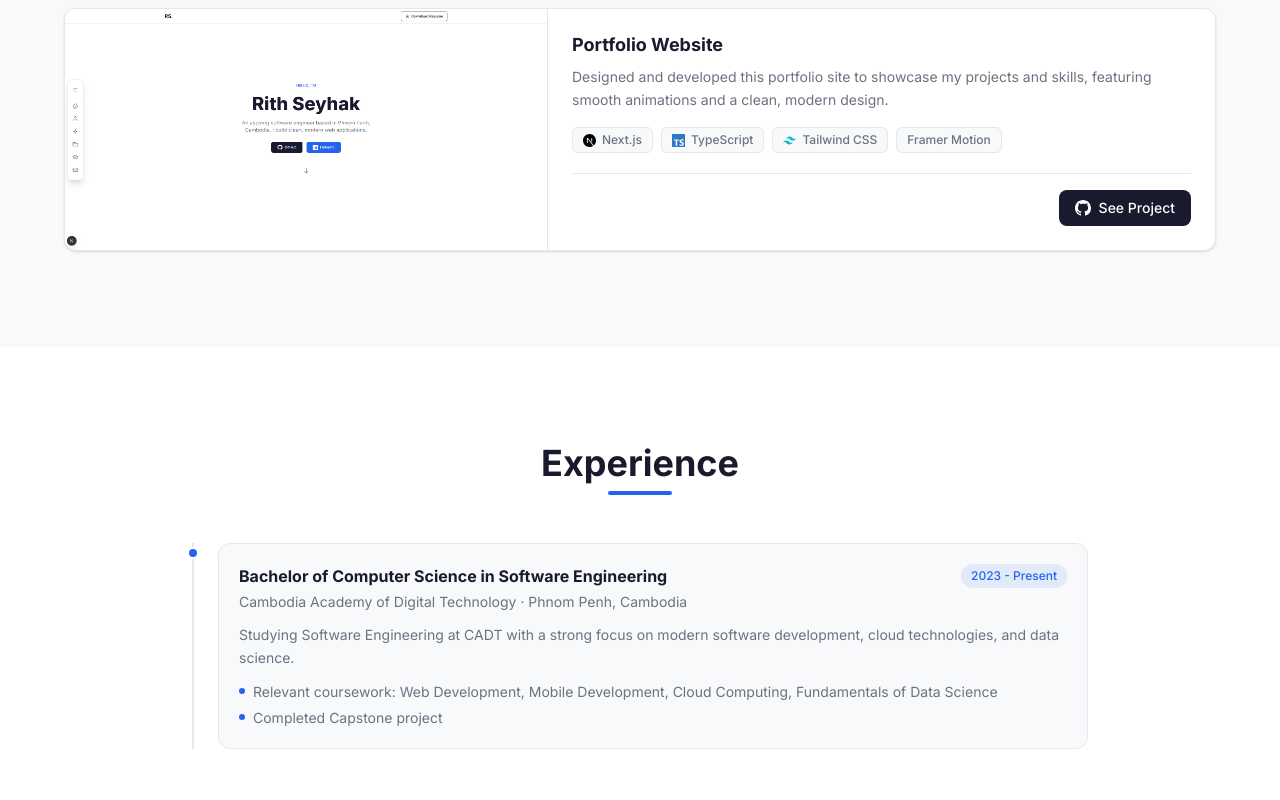
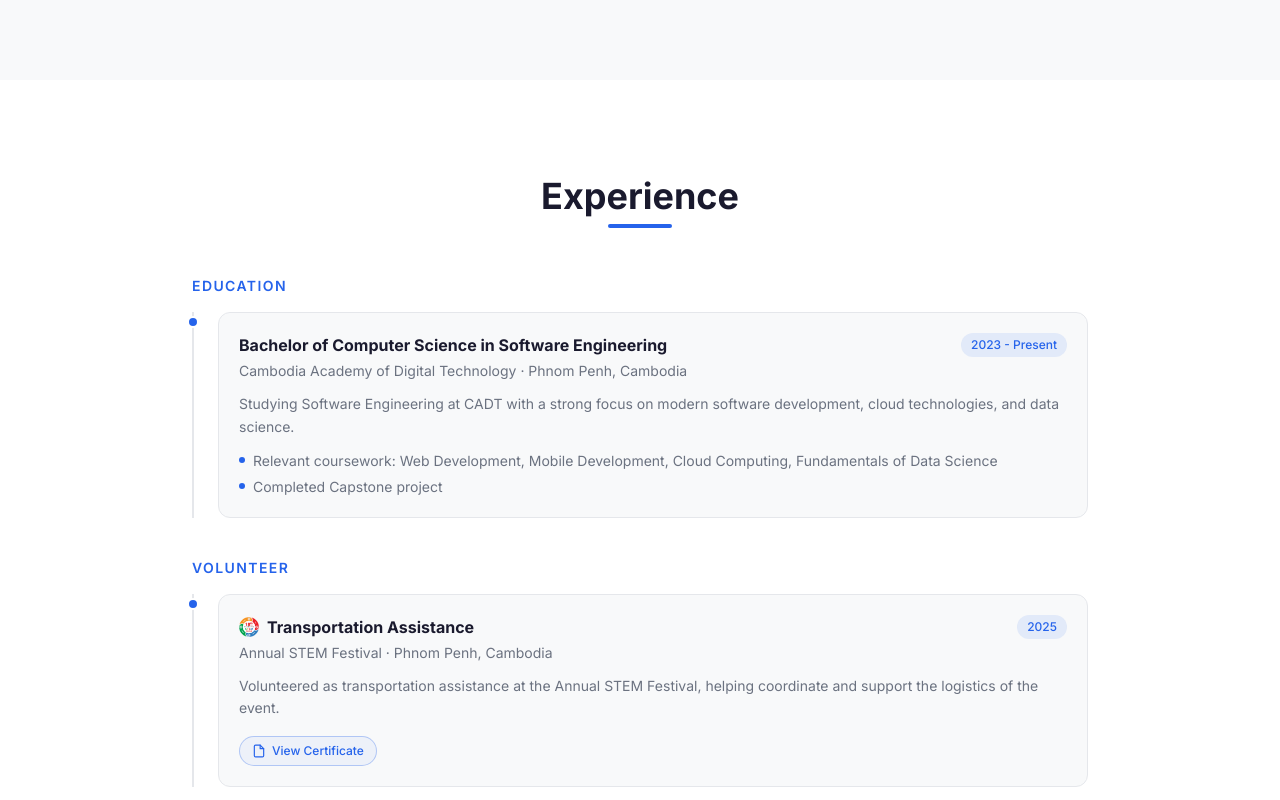
Before and after one commit to KMernDabest/Portfolio.Next, a Next.js app: page / in a window 1280 px wide. Shown: the part 3200-4000 px from the top of the page. Built offline with nearby package versions, Linux system fonts and the light colour scheme.

Commit message:
Added volunteer section

```diff
--- a/app/data/index.ts
+++ b/app/data/index.ts
@@ -107,23 +107,6 @@ export const projects: Project[] = [
     github: "https://github.com/Ra-Fat/Frost-Guard.git",
     featured: true,
   },
-  {
-    id: "portfolio-site",
-    title: "Portfolio Website",
-    summary: "This personal portfolio website built with Next.js and Framer Motion.",
-    description:
-      "Designed and developed this portfolio site to showcase my projects and skills, featuring smooth animations and a clean, modern design.",
-    features: [
-      "Smooth scroll animations",
-      "Responsive design",
-      "Optimized performance",
-      "Clean, modern UI",
-    ],
-    techStack: ["Next.js", "TypeScript", "Tailwind CSS", "Framer Motion"],
-    image: "/photos/portfolio.png",
-    github: "https://github.com/KMernDabest/Portfolio.Next.git",
-    featured: false,
-  },
 ];
 
 export const experiences: Experience[] = [
@@ -143,6 +126,20 @@ export const experiences: Experience[] = [
       "Completed Capstone project",
     ],
   },
+  {
+    id: "stem-festival",
+    type: "volunteer",
+    role: "Transportation Assistance",
+    company: "Annual STEM Festival",
+    location: "Phnom Penh, Cambodia",
+    duration: "2025",
+    startDate: "2025",
+    endDate: "2025",
+    description:
+      "Volunteered as transportation assistance at the Annual STEM Festival, helping coordinate and support the logistics of the event.",
+    certificate: "/photos/STEM Certificate.png",
+    logo: "/photos/STEM logo.png",
+  },
 ];
 
 export const aboutText = {
--- a/app/sections/experience.tsx
+++ b/app/sections/experience.tsx
@@ -1,9 +1,32 @@
 "use client";
 
-import { motion } from "framer-motion";
+import { motion, AnimatePresence } from "framer-motion";
+import Image from "next/image";
+import { useState } from "react";
 import { experiences } from "../data";
+import { Experience } from "../types";
+
+const sectionLabels: Record<string, string> = {
+  education: "Education",
+  volunteer: "Volunteer",
+  work: "Work",
+};
+
+const groupOrder = ["education", "work", "volunteer"];
+
+function groupExperiences(exps: Experience[]) {
+  const groups: Record<string, Experience[]> = {};
+  for (const exp of exps) {
+    if (!groups[exp.type]) groups[exp.type] = [];
+    groups[exp.type].push(exp);
+  }
+  return groupOrder.filter((g) => groups[g]).map((g) => ({ type: g, items: groups[g] }));
+}
 
 export default function Experience() {
+  const groups = groupExperiences(experiences);
+  const [activeCert, setActiveCert] = useState<string | null>(null);
+
   return (
     <section id="experience" className="py-24 bg-white px-4 sm:px-6">
       <div className="mx-auto max-w-4xl">
@@ -19,8 +42,20 @@ export default function Experience() {
           <div className="mt-2 mx-auto w-16 h-1 bg-accent rounded-full" />
         </motion.div>
 
-        <div className="mt-12 space-y-6">
-          {experiences.map((exp, i) => (
+        <div className="mt-12 space-y-10">
+          {groups.map(({ type, items }) => (
+            <div key={type}>
+              <motion.h3
+                initial={{ opacity: 0, y: 10 }}
+                whileInView={{ opacity: 1, y: 0 }}
+                viewport={{ once: true }}
+                transition={{ duration: 0.4 }}
+                className="text-sm font-semibold uppercase tracking-widest text-accent mb-4"
+              >
+                {sectionLabels[type] ?? type}
+              </motion.h3>
+              <div className="space-y-6">
+                {items.map((exp, i) => (
                   <motion.div
                     key={exp.id}
                     initial={{ opacity: 0, x: -20 }}
@@ -32,7 +67,18 @@ export default function Experience() {
                     <div className="absolute left-[-7px] top-1 w-3 h-3 rounded-full bg-accent border-2 border-white" />
                     <div className="bg-surface rounded-xl border border-border p-5">
                       <div className="flex flex-col sm:flex-row sm:items-center sm:justify-between gap-1">
-                  <h4 className="text-base font-bold text-primary">{exp.role}</h4>
+                        <h4 className="text-base font-bold text-primary flex items-center gap-2">
+                          {exp.logo && (
+                            <Image
+                              src={exp.logo}
+                              alt=""
+                              width={20}
+                              height={20}
+                              className="object-contain rounded-sm"
+                            />
+                          )}
+                          {exp.role}
+                        </h4>
                         <span className="text-xs font-medium text-accent bg-accent/10 px-2.5 py-1 rounded-full w-fit">
                           {exp.duration}
                         </span>
@@ -54,11 +100,78 @@ export default function Experience() {
                           ))}
                         </ul>
                       )}
+                      {exp.certificate && (
+                        <button
+                          type="button"
+                          onClick={() => setActiveCert(exp.certificate!)}
+                          className="inline-flex items-center gap-1.5 mt-4 text-xs font-medium text-accent border border-accent/30 bg-accent/5 hover:bg-accent/10 px-3 py-1.5 rounded-full transition-colors cursor-pointer"
+                        >
+                          <svg
+                            xmlns="http://www.w3.org/2000/svg"
+                            className="w-3.5 h-3.5"
+                            viewBox="0 0 24 24"
+                            fill="none"
+                            stroke="currentColor"
+                            strokeWidth="2"
+                            strokeLinecap="round"
+                            strokeLinejoin="round"
+                          >
+                            <path d="M14 2H6a2 2 0 0 0-2 2v16a2 2 0 0 0 2 2h12a2 2 0 0 0 2-2V8z" />
+                            <polyline points="14 2 14 8 20 8" />
+                          </svg>
+                          View Certificate
+                        </button>
+                      )}
                     </div>
                   </motion.div>
                 ))}
               </div>
             </div>
+          ))}
+        </div>
+      </div>
+
+      {/* Certificate Modal */}
+      <AnimatePresence>
+        {activeCert && (
+          <motion.div
+            initial={{ opacity: 0 }}
+            animate={{ opacity: 1 }}
+            exit={{ opacity: 0 }}
+            transition={{ duration: 0.2 }}
+            className="fixed inset-0 z-50 flex items-center justify-center bg-black/60 backdrop-blur-sm p-4"
+            onClick={() => setActiveCert(null)}
+          >
+            <motion.div
+              initial={{ scale: 0.92, opacity: 0 }}
+              animate={{ scale: 1, opacity: 1 }}
+              exit={{ scale: 0.92, opacity: 0 }}
+              transition={{ duration: 0.2 }}
+              className="relative max-w-3xl w-full rounded-2xl overflow-hidden shadow-2xl"
+              onClick={(e) => e.stopPropagation()}
+            >
+              <button
+                type="button"
+                onClick={() => setActiveCert(null)}
+                className="absolute top-3 right-3 z-10 w-8 h-8 flex items-center justify-center rounded-full bg-black/50 text-white hover:bg-black/70 transition-colors"
+                aria-label="Close"
+              >
+                <svg xmlns="http://www.w3.org/2000/svg" className="w-4 h-4" viewBox="0 0 24 24" fill="none" stroke="currentColor" strokeWidth="2.5" strokeLinecap="round" strokeLinejoin="round">
+                  <line x1="18" y1="6" x2="6" y2="18" />
+                  <line x1="6" y1="6" x2="18" y2="18" />
+                </svg>
+              </button>
+              <Image
+                src={activeCert}
+                alt="Certificate"
+                width={900}
+                height={640}
+                className="w-full h-auto object-contain"
+              />
+            </motion.div>
+          </motion.div>
+        )}
+      </AnimatePresence>
     </section>
   );
 }
--- a/app/types/index.ts
+++ b/app/types/index.ts
@@ -18,7 +18,7 @@ export interface Project {
 
 export interface Experience {
   id: string;
-  type: "work" | "education";
+  type: "work" | "education" | "volunteer";
   role: string;
   company: string;
   location?: string;
@@ -27,6 +27,8 @@ export interface Experience {
   endDate: string;
   description: string;
   highlights?: string[];
+  certificate?: string;
+  logo?: string;
 }
 
 export interface Skill {
```
Also changed, not shown: public/photos/STEM Certificate.png (added), public/photos/STEM logo.png (added). Lines whose indentation alone changed are shown as unchanged.
